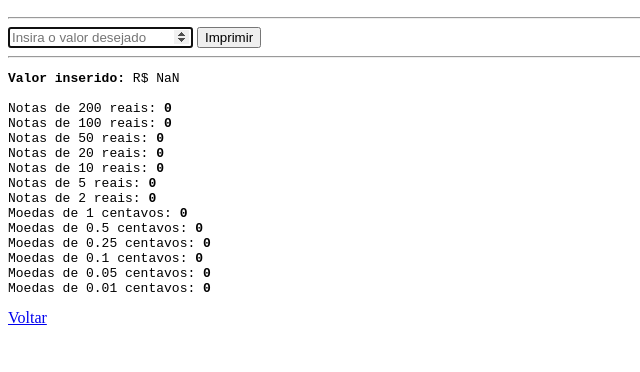
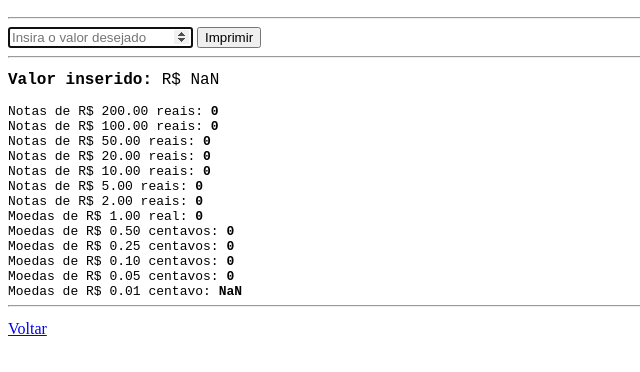
Before and after one commit to luizgnclvs/programacao-web-unicap, a plain HTML site: page ex03-exercicios-js/ex8/index.html in a window 1280 px wide. Both pictures are taken after a click on the button "Imprimir". Shown: the part 50-422 px from the top of the page, without its empty margins (0-640 px from the left). Drawn offline with Linux system fonts and the light colour scheme.

Commit message:
oitavo js consertado

```diff
--- a/ex03-exercicios-js/ex8/ex8.js
+++ b/ex03-exercicios-js/ex8/ex8.js
@@ -10,30 +10,44 @@ function cleanWallet() {
     }
 }
 
+function warning() {
+    alert("Atente-se ao fato de que, caso inseridas mais que duas casas decimais, o valor será arredondado para o número com dois decimais mais próximo");
+}
+
 function printBills() {
-    let money = parseFloat(inputMoney.value);
+    let money = (parseFloat(inputMoney.value)).toFixed(2);
     cleanWallet();
 
     textBody.innerHTML = "";
-    textBody.innerHTML += `<b>Valor inserido:</b> R$ ${money}\n\n`
+    textBody.innerHTML += `<span style="font-size: large;"><b>Valor inserido:</b> R$ ${money}</span>\n\n`
 
     for (let i = 0; i < wallet.length; i++) {
-        if (money >= wallet[i][0]) {
-            wallet[i][1] = (Math.floor(money / wallet[i][0]));
+        if (i == wallet.length - 1) {
+            money = Math.round(money * 100) / 100;
+            wallet[i][1] = money / wallet[i][0];
+        } else if (money >= wallet[i][0]) {
+            wallet[i][1] = Math.floor(money / wallet[i][0]);
             money = money % wallet[i][0];
         }
+        console.log(money, wallet[i][0], wallet[i][1]);
     }
 
     for (let i = 0; i < wallet.length; i++) {
         if (i < 7) {
-            textBody.innerHTML += `Notas de ${wallet[i][0]} reais: <b>${wallet[i][1]}</b>\n`
+            textBody.innerHTML += `Notas de R$ ${wallet[i][0].toFixed(2)} reais: <b>${wallet[i][1]}</b>\n`
+        } else if (i == 7) {
+            textBody.innerHTML += `Moedas de R$ ${wallet[i][0].toFixed(2)} real: <b>${wallet[i][1]}</b>\n`
+        } else if (i < 12) {
+            textBody.innerHTML += `Moedas de R$ ${wallet[i][0].toFixed(2)} centavos: <b>${wallet[i][1]}</b>\n`
         } else {
-            textBody.innerHTML += `Moedas de ${wallet[i][0]} centavos: <b>${wallet[i][1]}</b>\n`
+            textBody.innerHTML += `Moedas de R$ ${wallet[i][0].toFixed(2)} centavo: <b>${wallet[i][1]}</b>\n`
         }
     }
 
+    textBody.innerHTML += "<hr>",
     inputMoney.value = "";
     inputMoney.focus();
 }
 
 btPrint.onclick = printBills;
+inputMoney.onclick = warning;
--- a/ex03-exercicios-js/ex8/index.html
+++ b/ex03-exercicios-js/ex8/index.html
@@ -7,7 +7,7 @@
     <title>Oitavo JS</title>
     <script src="ex8.js" defer></script>
 </head>
-<body>
+<body id="body">
     <h2>Oitavo JS</h2><hr>
     <input id="money" type="number" placeholder="Insira o valor desejado"/>
     <button id="print">Imprimir</button><hr>
```
